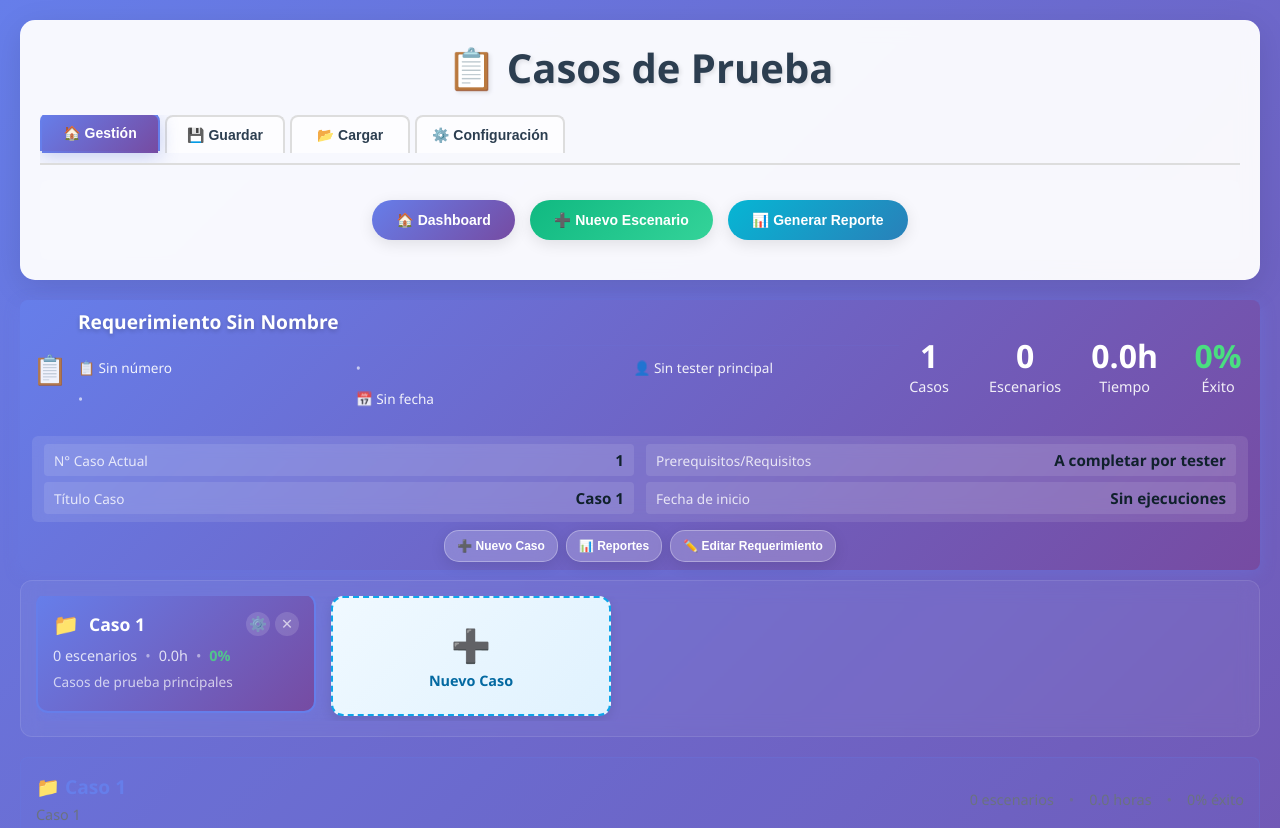
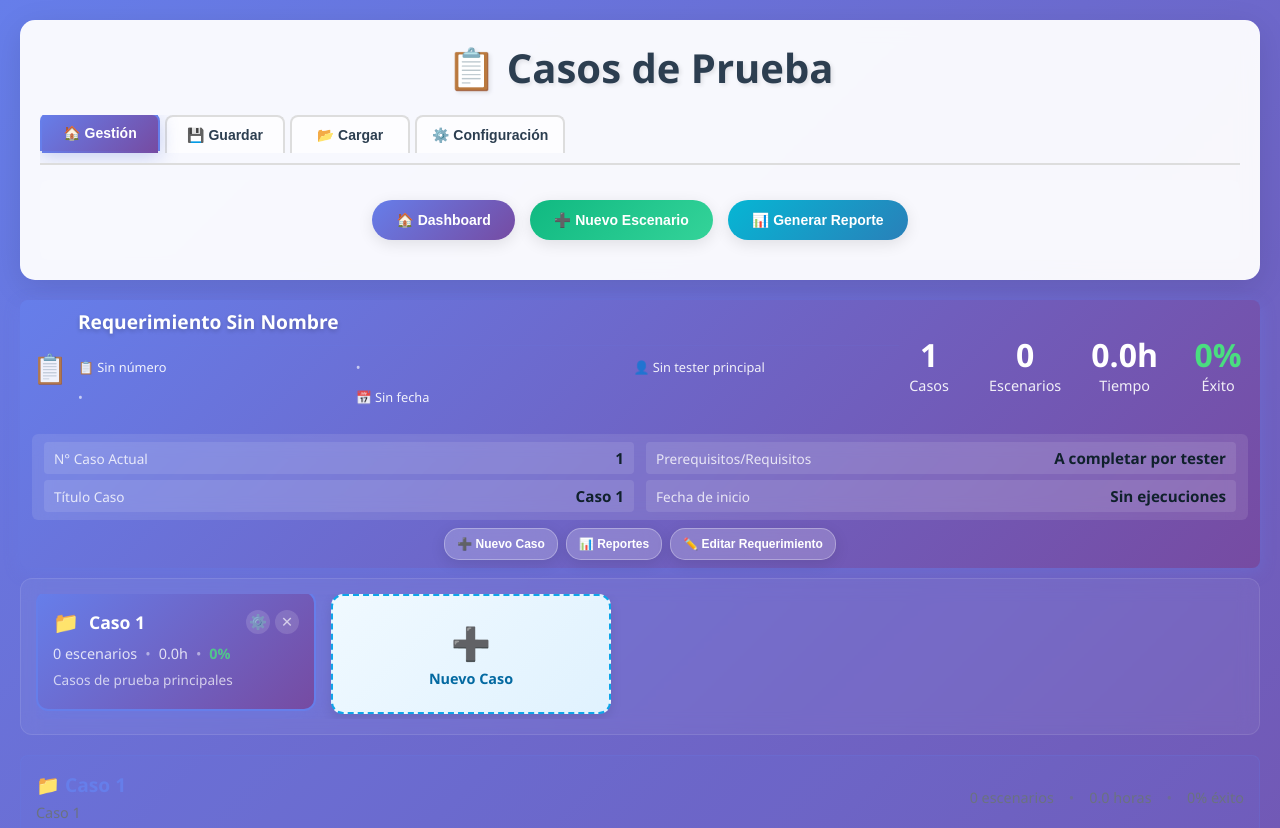
Before and after one commit to frodriguez84/GestionQA, a plain HTML site: page index.html in a window 1280 px wide. Shown: the top 828 px of the page. Drawn offline with nearby package versions, Linux system fonts and the light colour scheme.

Commit message:
bugfixing

```diff
--- a/css/finalStyles.css
+++ b/css/finalStyles.css
@@ -263,7 +263,7 @@ body {
     gap: 6px;
     margin-top: 3px;
     opacity: 0.9;
-    font-size: 0.85em;
+    font-size: 0.8em;
 }
 
 .requirement-separator {
@@ -360,6 +360,7 @@ body {
     display: flex;
     gap: 8px;
     justify-content: center;
+    margin-top: 0;
 }
 
 .requirement-actions .btn {
--- a/js/ui/multicase-ui.js
+++ b/js/ui/multicase-ui.js
@@ -273,9 +273,6 @@ function createRequirementHeader() {
             </button>
             <button class="btn btn-warning btn-small" onclick="goToDashboard()">
                 ✏️ Editar Requerimiento
-            </button>
-            <button class="btn btn-primary btn-small" onclick="openRequirementSaveLoad()" style="display: none;">
-                💾 Guardar/Cargar
             </button>
         </div>
     `;
```
